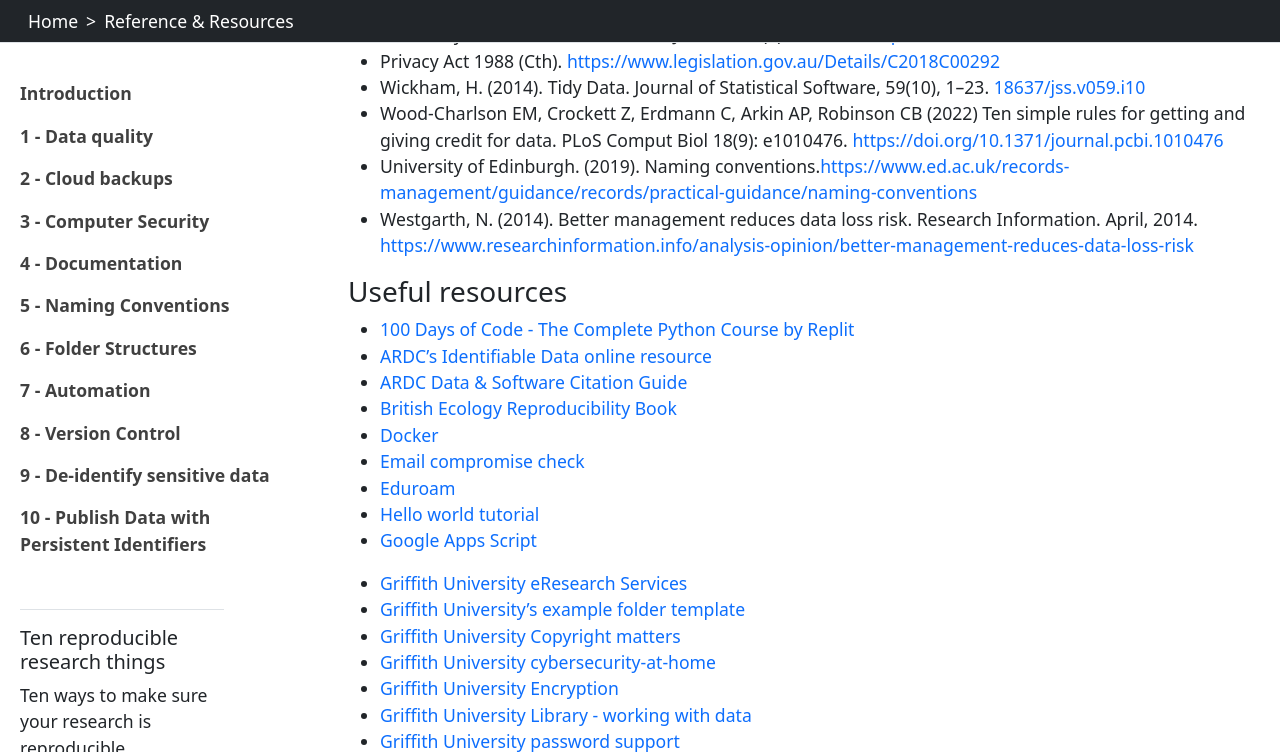
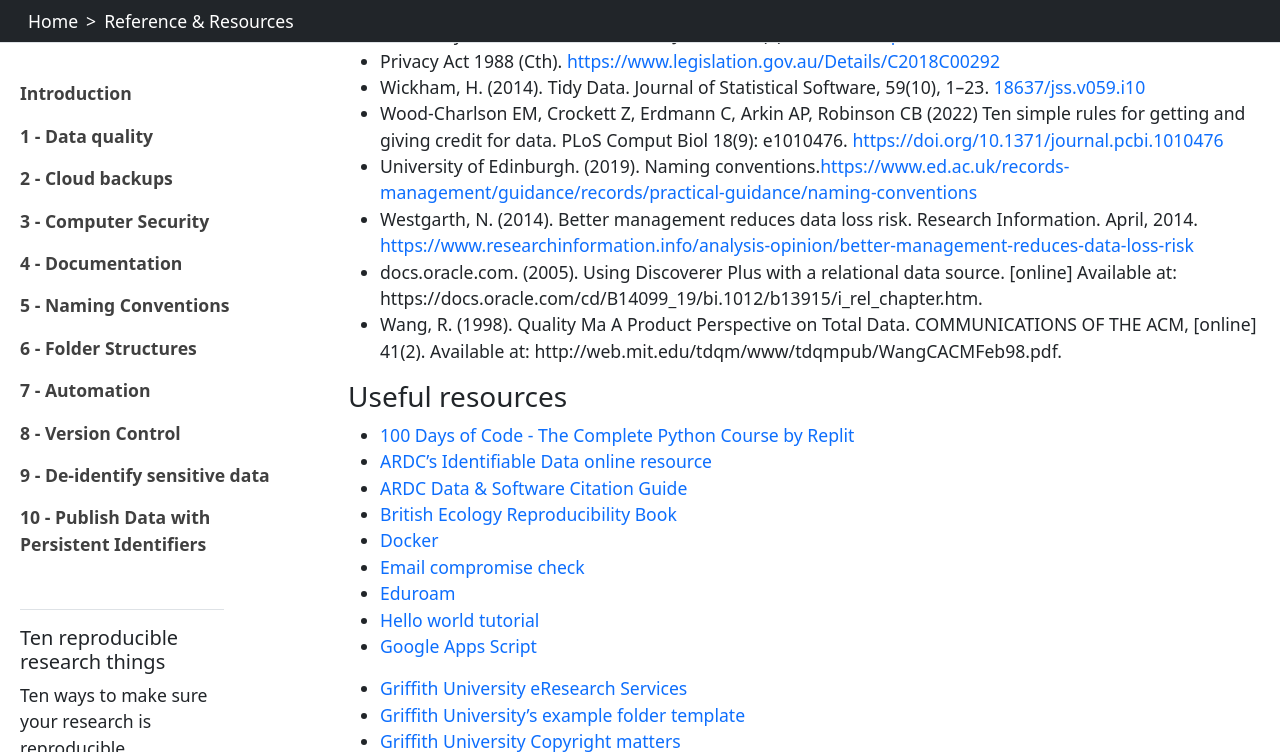
Before and after one commit to guereslib/ten-reproducible-research-things, a Jekyll site: the page built from content/resources.md, in a window 1280 px wide and 900 px high, scrolled down 1621 px, cut to the strip 0-752 px from the top of the window. Built offline with Jekyll 4.4.1, drawn with Linux system fonts in a browser that asks for light colours.

Commit message:
Update resources.md

```diff
--- a/content/resources.md
+++ b/content/resources.md
@@ -30,6 +30,8 @@ title: Reference & Resources
 - Wood-Charlson EM, Crockett Z, Erdmann C, Arkin AP, Robinson CB (2022) Ten simple rules for getting and giving credit for data. PLoS Comput Biol 18(9): e1010476. [https://doi.org/10.1371/journal.pcbi.1010476](https://doi.org/10.1371/journal.pcbi.1010476)
 - University of Edinburgh. (2019). Naming conventions.[https://www.ed.ac.uk/records-management/guidance/records/practical-guidance/naming-conventions](https://www.ed.ac.uk/records-management/guidance/records/practical-guidance/naming-conventions)
 - Westgarth, N. (2014). Better management reduces data loss risk. Research Information. April, 2014. [https://www.researchinformation.info/analysis-opinion/better-management-reduces-data-loss-risk](https://www.researchinformation.info/analysis-opinion/better-management-reduces-data-loss-risk)
+- docs.oracle.com. (2005). Using Discoverer Plus with a relational data source. [online] Available at: https://docs.oracle.com/cd/B14099_19/bi.1012/b13915/i_rel_chapter.htm.
+- Wang, R. (1998). Quality Ma A Product Perspective on Total Data. COMMUNICATIONS OF THE ACM, [online] 41(2). Available at: http://web.mit.edu/tdqm/www/tdqmpub/WangCACMFeb98.pdf.‌
 
 ### Useful resources
 - [100 Days of Code - The Complete Python Course by Replit](https://replit.com)
```
